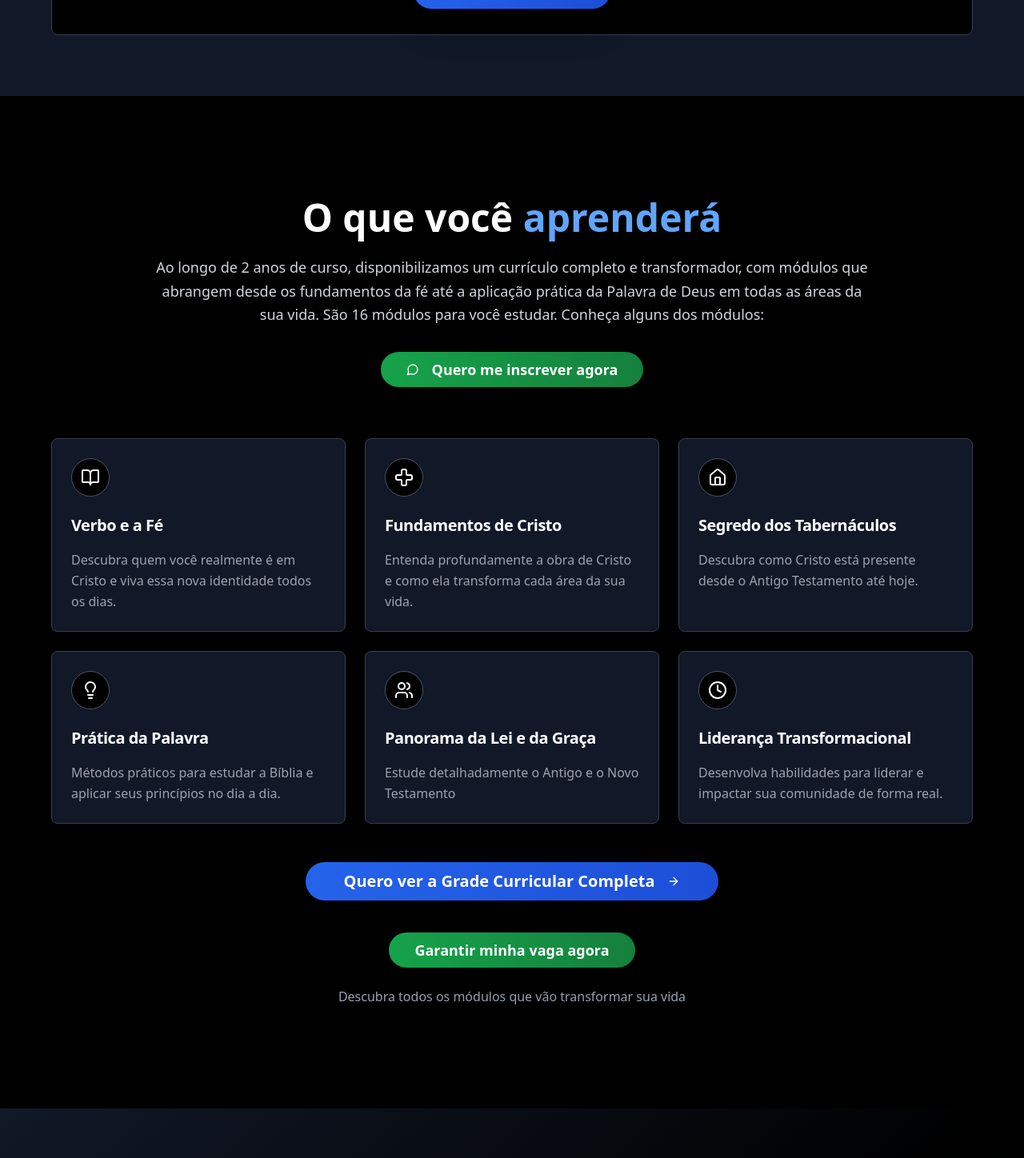
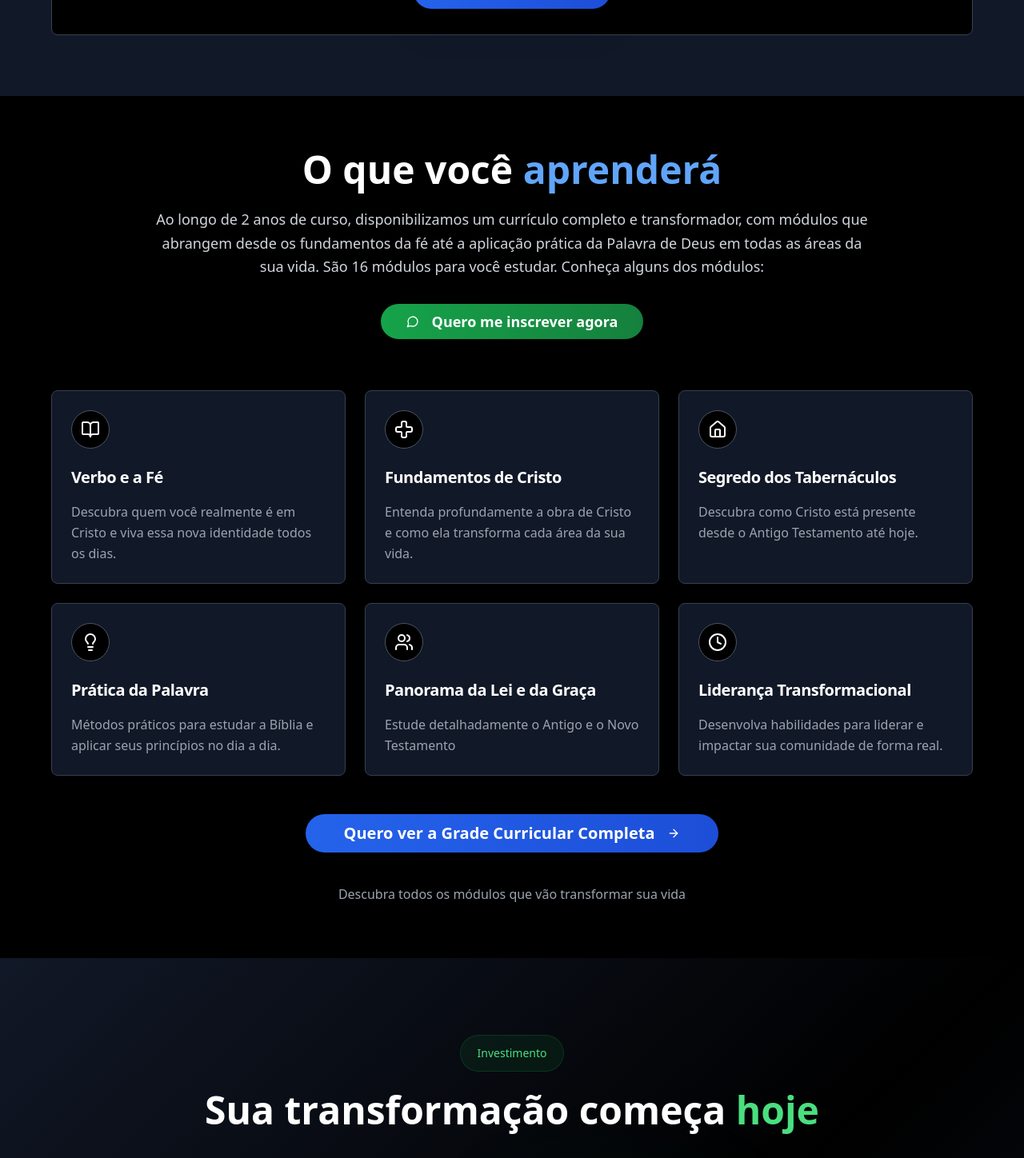
Before and after one commit to marketingfatemi/fatemi-landing-page-boost-1c0c90e9, a React (Vite) app: page / in a window 1280 px wide. Shown: the part 4920-6368 px from the top of the page at 80% size. Built offline with nearby package versions, Linux system fonts and the light colour scheme.

Commit message:
Visual edit in Lovable
Edited UI in Lovable

```diff
--- a/src/components/Investment.tsx
+++ b/src/components/Investment.tsx
@@ -1,7 +1,5 @@
-
 import { Button } from "@/components/ui/button";
 import { CheckCircle, CreditCard, Zap, Shield, ArrowRight, MessageCircle } from "lucide-react";
-
 const Investment = () => {
   const scrollToContact = () => {
     const contactSection = document.getElementById('final-cta');
@@ -9,11 +7,9 @@ const Investment = () => {
       behavior: 'smooth'
     });
   };
-
-  return (
-    <section className="py-24 bg-gradient-to-br from-gray-900 via-black to-gray-900 relative overflow-hidden">
+  return <section className="py-24 bg-gradient-to-br from-gray-900 via-black to-gray-900 relative overflow-hidden">
       {/* Background elements */}
-      <div className="absolute inset-0">
+      <div className="absolute inset-0 py-0 px-0">
         <div className="absolute top-1/4 right-1/4 w-96 h-96 bg-green-600/10 rounded-full blur-3xl"></div>
         <div className="absolute bottom-1/4 left-1/4 w-80 h-80 bg-blue-600/10 rounded-full blur-3xl"></div>
       </div>
@@ -22,10 +18,10 @@ const Investment = () => {
         <div className="max-w-5xl mx-auto text-center">
           {/* Section header */}
           <div className="mb-12">
-            <div className="inline-block px-4 py-2 bg-green-600/10 border border-green-600/20 rounded-full text-green-400 text-sm font-medium mb-4">
+            <div className="inline-block bg-green-600/10 border border-green-600/20 rounded-full text-green-400 text-sm font-medium mb-4 px-[21px] py-[12px]">
               Investimento
             </div>
-            <h2 className="text-4xl md:text-5xl font-bold text-white mb-6">
+            <h2 className="text-4xl md:text-5xl font-bold text-white mb-6 py-[8px]">
               Sua transformação começa <span className="text-green-400">hoje</span>
             </h2>
             <p className="text-xl text-gray-300 font-medium">
@@ -86,11 +82,7 @@ const Investment = () => {
                 </div>
 
                 {/* CTA Button */}
-                <Button
-                  onClick={scrollToContact}
-                  size="lg"
-                  className="w-full bg-gradient-to-r from-green-600 to-green-700 hover:from-green-700 hover:to-green-800 text-white font-bold py-6 px-12 rounded-full text-xl shadow-2xl transform hover:scale-105 transition-all duration-300 border-2 border-green-500/20 mb-4"
-                >
+                <Button onClick={scrollToContact} size="lg" className="w-full bg-gradient-to-r from-green-600 to-green-700 hover:from-green-700 hover:to-green-800 text-white font-bold py-6 px-12 rounded-full text-xl shadow-2xl transform hover:scale-105 transition-all duration-300 border-2 border-green-500/20 mb-4">
                   Quero garantir minha vaga agora!
                 </Button>
 
@@ -112,19 +104,13 @@ const Investment = () => {
             <p className="text-gray-300 text-sm mb-4">
               Mais de 10 mil pessoas já foram capacitadas através do nosso curso. Seja o próximo!
             </p>
-            <Button
-              onClick={scrollToContact}
-              size="lg"
-              className="bg-gradient-to-r from-blue-600 to-blue-700 hover:from-blue-700 hover:to-blue-800 text-white font-bold py-3 px-8 rounded-full text-lg shadow-xl transform hover:scale-105 transition-all duration-300"
-            >
+            <Button onClick={scrollToContact} size="lg" className="bg-gradient-to-r from-blue-600 to-blue-700 hover:from-blue-700 hover:to-blue-800 text-white font-bold py-3 px-8 rounded-full text-lg shadow-xl transform hover:scale-105 transition-all duration-300">
               Quero começar agora
               <ArrowRight className="w-5 h-5 ml-2" />
             </Button>
           </div>
         </div>
       </div>
-    </section>
-  );
+    </section>;
 };
-
 export default Investment;
--- a/src/components/WhatYouLearn.tsx
+++ b/src/components/WhatYouLearn.tsx
@@ -33,7 +33,7 @@ const WhatYouLearn = () => {
       behavior: 'smooth'
     });
   };
-  return <section className="bg-black overflow-hidden py-[128px]">
+  return <section className="bg-black overflow-hidden py-[68px]">
       <div className="container mx-auto px-4">
         <div className="max-w-6xl mx-auto">
           <div className="text-center mb-16">
@@ -75,9 +75,7 @@ const WhatYouLearn = () => {
             </Button>
 
             <div className="mt-6">
-              <Button onClick={scrollToContact} size="lg" className="bg-gradient-to-r from-green-600 to-green-700 hover:from-green-700 hover:to-green-800 text-white font-bold py-4 px-8 rounded-full text-lg shadow-2xl transform hover:scale-105 transition-all duration-300 w-full sm:w-auto">
-                Garantir minha vaga agora
-              </Button>
+
             </div>
 
             <p className="text-gray-400 mt-4">
```
